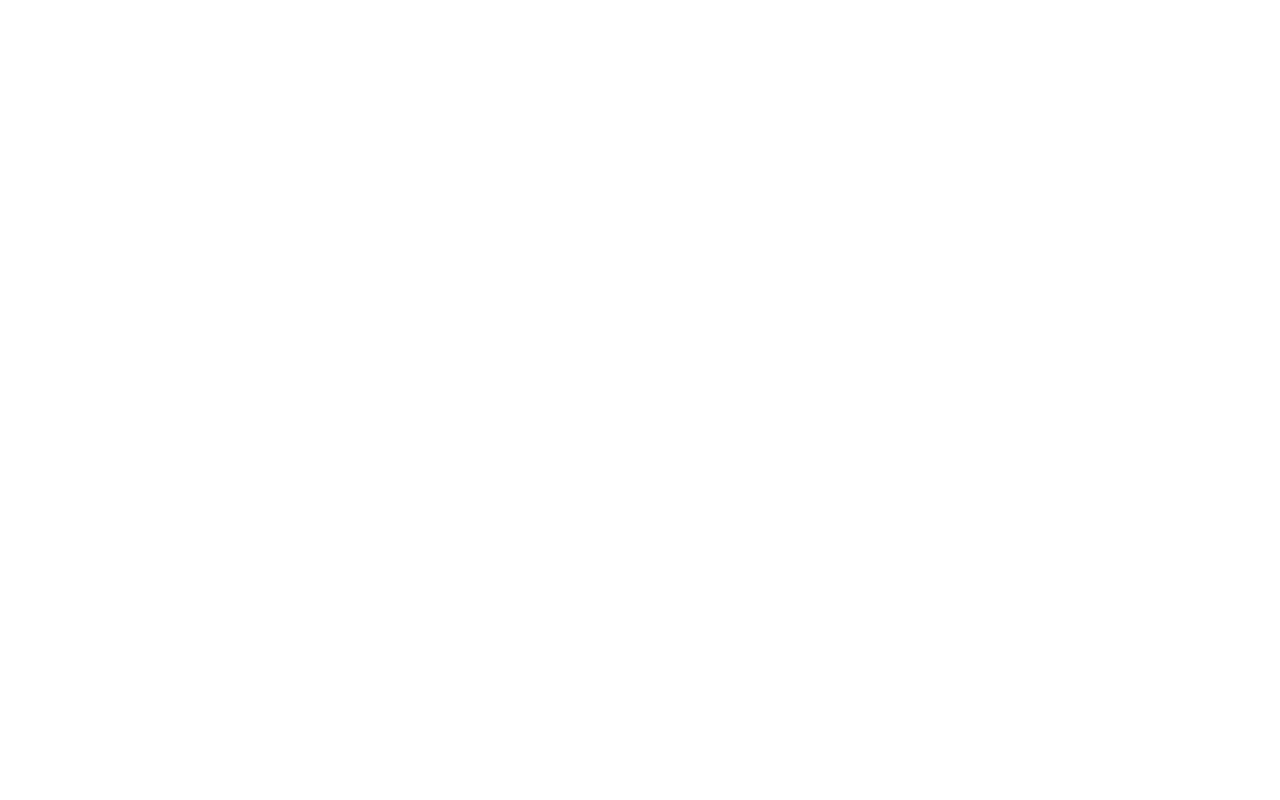
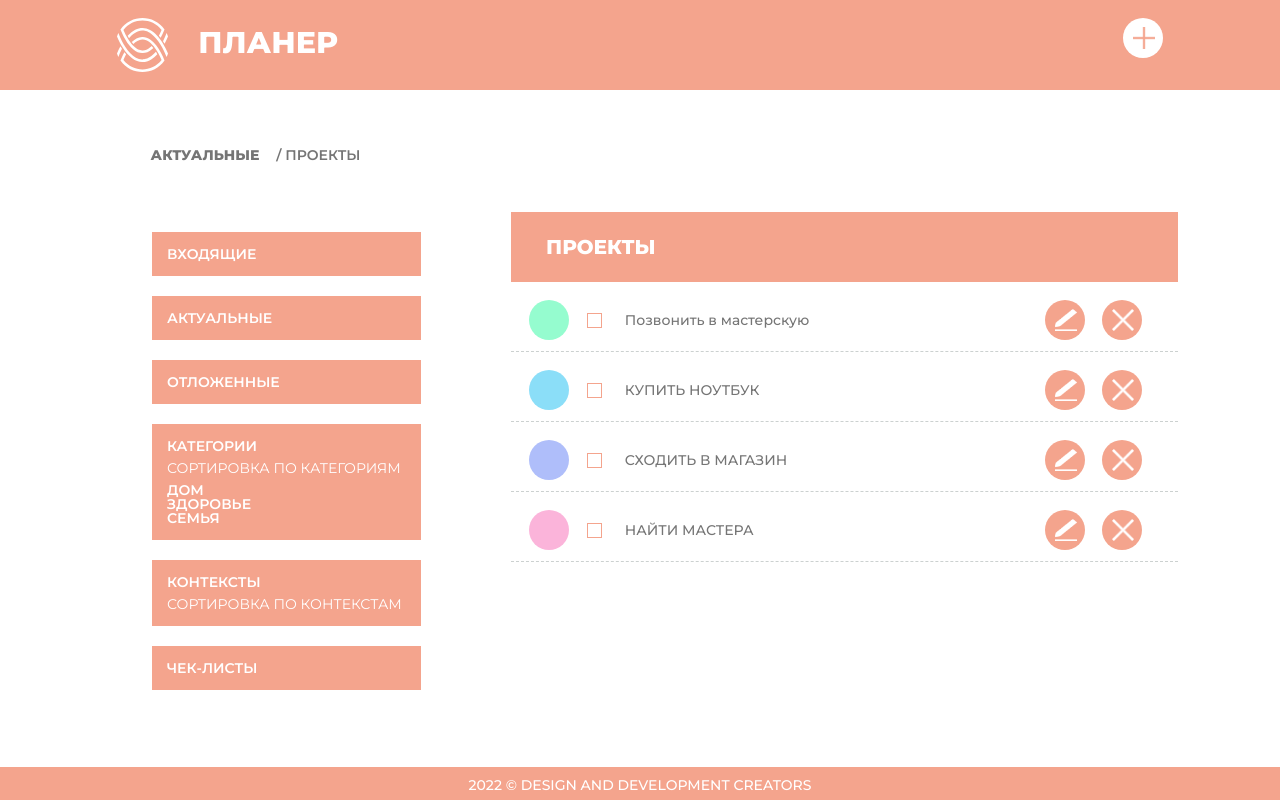
Before and after one commit to sssheina/ITGirl-Project-JS, a website: page 4_projects.html in a window 1280 px wide. Drawn offline with nearby package versions, Linux system fonts and the light colour scheme; files that its build step writes are made by us from their sources.

Commit message:
4projects

```diff
--- a/4_projects.html
+++ b/4_projects.html
@@ -0,0 +1,278 @@
+<!DOCTYPE html>
+<html lang="ru">
+  <head>
+    <meta charset="UTF-8" >
+    <meta http-equiv="X-UA-Compatible" content="IE=edge" >
+    <meta name="viewport" content="width=device-width, initial-scale=1.0" >
+    <link
+      rel="shortcut icon"
+      href="./assets/images/logo_peach.png">
+    <link rel="stylesheet" href="./dist/styles/style.css" >
+    <title>ПЛАНЕР</title>
+  </head>
+  <body>
+    <div class="wrapper">
+      <!-- ХЕДЕР -->
+
+      <header class="header">
+        <div class="header__container _container">
+          <a href="./index.html" class="header__logo"
+            ><img
+              class="header__logopic"
+              src="./assets/images/logo_white.svg"
+              alt="logo">ПЛАНЕР</a
+          >
+          <nav class="header__menu menu">
+            <ul class="menu__list"></ul>
+          </nav>
+          <button class="header__button btn">
+            <img
+              class="header__buttonpic"
+              src="./assets/images/plus_peach_transparent.png"
+              alt="logo_white">
+
+          </button>
+        </div>
+      </header>
+
+      <!-- ОСНОВНОЙ БЛОК -->
+
+      <main class="projects">
+        <div class="projects__container _container">
+          <!-- ХЛЕБНЫЕ КРОШКИ -->
+
+          <ul class="projects__breadcrumb breadcrumb">
+            <li class="active">
+              <a href="./7_.html"
+                ><span class="projects__breadcrumb_main breadcrumb"
+                  >АКТУАЛЬНЫЕ</span
+                ></a
+              >
+            </li>
+            <li class="active">
+              <a href="#"
+                ><span class="projects__breadcrumb-next breadcrumb-thin"
+                  >/ ПРОЕКТЫ</span
+                ></a
+              >
+            </li>
+          </ul>
+
+          <!-- КОНЕЦ ХЛЕБНЫЕ КРОШКИ -->
+
+          <div class="projects__main-block main-block">
+            <div class="projects__container-main _container">
+              <div class="projects__body">
+                <!-- БОКОВОЕ МЕНЮ -->
+
+                <nav class="page__menu menu">
+                  <ul class="menu__list">
+                    <li class="menu__item menu_active">
+                      <a href="#" class="show">Входящие</a>
+                    </li>
+                    <li class="menu__item">
+                      <a href="#" class="show">Актуальные</a>
+                    </li>
+                    <li class="menu__item">
+                      <a href="#" class="show">Отложенные</a>
+                    </li>
+                    <li class="menu__item">
+                      <a href="#" class="show">Категории</a>
+                      <a href="#" class="showSub">Сортировка по категориям</a>
+                      <ul class="menu__sub">
+                        <li><a href="#">Дом</a></li>
+                        <li><a href="#">Здоровье</a></li>
+                        <li><a href="#">Семья</a></li>
+                      </ul>
+                    </li>
+                    <li class="menu__item">
+                      <a href="#" class="show">Контексты</a>
+                      <ul>
+                        <li class="menu__sub">
+                          <a href="#" class="show showSub"
+                            >Сортировка по контекстам</a
+                          >
+                        </li>
+                      </ul>
+                    </li>
+                    <li class="menu__item">
+                      <a href="#" class="show">Чек-листы</a>
+                    </li>
+                  </ul>
+                </nav>
+
+                <!-- ОСНОВНОЙ КОНТЕНТ -->
+
+                <section class="projects__page">
+                  <div class="projects__container-page">
+                    <div class="projects__name">
+                      <div class="projects__title">ПРОЕКТЫ</div>
+                    </div>
+
+                    <!-- СПИСОК КОНТЕКСТОВ-->
+
+                    <!-- первый пункт -->
+
+                    <div class="projects__block">
+                      <div class="projects__listItem listItem">
+                        <div
+                          class="projects__category category-ideas"
+                        ></div>
+                        <div class="projects__inputfield">
+                          <label class="projects__check check">
+                            <input type="checkbox" >
+                            <span
+                              class="projects__checkmark checkmark"
+                            ></span>
+                          </label>
+                        </div>
+                        <div class="projects__item-name">
+                          Позвонить в мастерскую
+                        </div>
+
+
+                        <button class="projects__btn-edit btn">
+                          <img
+                            class="projects__buttonpic"
+                            src="./assets/images/pencil_white.png"
+                            alt="logo_white"
+                          >
+                        </button>
+                        <button class="projects__btn-delite btn">
+                          <img
+                            class="projects__buttonpic"
+                            src="./assets/images/delite_white.png"
+                            alt="logo_white"
+                          >
+                        </button>
+                      </div>
+                    </div>
+
+                    <!-- второй пункт -->
+
+                    <div class="projects__block">
+                      <div class="projects__listItem listItem">
+                        <div
+                          class="projects__category category-recreation"
+                        ></div>
+
+                        <div class="projects__inputfield">
+                          <label class="projects__check check">
+                            <input type="checkbox" >
+                            <span
+                              class="projects__checkmark checkmark"
+                            ></span>
+                          </label>
+                        </div>
+                        <div class="projects__item-name">
+                          КУПИТЬ НОУТБУК
+                        </div>
+
+
+                        <button class="projects__btn-edit btn">
+                          <img
+                            class="projects__buttonpic"
+                            src="./assets/images/pencil_white.png"
+                            alt="logo_white" >
+
+                        </button>
+                        <button class="projects__btn-delite btn">
+                          <img
+                            class="projects__buttonpic"
+                            src="./assets/images/delite_white.png"
+                            alt="logo_white"
+                          >
+                        </button>
+                      </div>
+                    </div>
+
+                    <!-- третий пункт -->
+
+                    <div class="projects__block">
+                      <div class="projects__listItem listItem">
+                        <div
+                          class="projects__category category-sport"
+                        ></div>
+
+                        <div class="projects__inputfield">
+                          <label class="projects__check check">
+                            <input type="checkbox" >
+                            <span
+                              class="projects__checkmark checkmark"
+                            ></span>
+                          </label>
+                        </div>
+                        <div class="projects__item-name">
+                          СХОДИТЬ В МАГАЗИН
+                        </div>
+
+
+                        <button class="projects__btn-edit btn">
+                          <img
+                            class="projects__buttonpic"
+                            src="./assets/images/pencil_white.png"
+                            alt="logo_white"
+                          >
+                        </button>
+                        <button class="projects__btn-delite btn">
+                          <img
+                            class="projects__buttonpic"
+                            src="./assets/images/delite_white.png"
+                            alt="logo_white">
+                        </button>
+                      </div>
+                    </div>
+
+                    <!-- четвёртый пункт  -->
+
+                    <div class="projects__block">
+                      <div class="projects__listItem listItem">
+                        <div
+                          class="projects__category category-self-care"
+                        ></div>
+
+                        <div class="projects__inputfield">
+                          <label class="projects__check check">
+                            <input type="checkbox" >
+                            <span
+                              class="projects__checkmark checkmark"
+                            ></span>
+                          </label>
+                        </div>
+                        <div class="projects__item-name">НАЙТИ МАСТЕРА</div>
+
+
+                        <button class="projects__btn-edit btn">
+                          <img
+                            class="projects__buttonpic"
+                            src="./assets/images/pencil_white.png"
+                            alt="logo_white">
+                        </button>
+                        <button class="projects__btn-delite btn">
+                          <img
+                            class="projects__buttonpic"
+                            src="./assets/images/delite_white.png"
+                            alt="logo_white"
+                          >
+                        </button>
+                      </div>
+                    </div>
+                  </div>
+                </section>
+
+                <!-- ОКОНЧАНИЕ ОСНОВНОГО КОНТЕНТА -->
+              </div>
+            </div>
+          </div>
+        </div>
+      </main>
+
+      <!-- ФУТЕР -->
+      <footer class="footer">
+        <h4 class="footer__text">2022 © DESIGN AND DEVELOPMENT CREATORS</h4>
+      </footer>
+    </div>
+
+    <script src="./bundle.js"></script>
+  </body>
+</html>
--- a/assets/sass/4_projects.scss
+++ b/assets/sass/4_projects.scss
@@ -0,0 +1,69 @@
+.projects__container,
+.projects__container-main,
+.projects__container-page {
+  display: flex;
+  flex-direction: column;
+}
+
+.projects__body {
+  display: flex;
+  flex-direction: row;
+  justify-content: space-between;
+}
+
+.projects__name {
+  display: flex;
+  flex-direction: row;
+  width: 667px;
+  height: 70px;
+  background-color: #f4a48d;
+  padding-left: 35px;
+  padding-right: 35px;
+  align-items: center;
+  justify-content: space-between;
+}
+.projects__title,
+.projects__sort {
+  color: white;
+  font-size: 20px;
+  font-weight: 800;
+}
+
+.projects__listItem {
+  display: grid;
+  grid-template-columns: 1.5fr 1fr 11fr 1.5fr 1.5fr;
+  align-items: center;
+  border: 1px dashed #ccd1d0;
+  border-top: none;
+  border-right: none;
+  border-left: none;
+  padding: 1.3em;
+  height: 70px;
+}
+.projects__item {
+  font-size: 12px;
+  font-weight: 600;
+}
+
+.projects__block {
+  width: 667px;
+}
+
+.projects__breadcrumb {
+  display: flex;
+  flex-direction: row;
+}
+
+.projects__btn-edit,
+.projects__btn-delite {
+  height: 40px;
+  width: 40px;
+  background-color: #f4a48d;
+  color: white;
+}
+
+.projects__buttonpic {
+  width: 22px;
+  height: 22px;
+  text-align: center;
+}
--- a/assets/sass/style.sass
+++ b/assets/sass/style.sass
@@ -20,3 +20,4 @@
 @import "12_context_sorting.scss"
 @import "9_categories.scss"
 @import "8_waiting-list.scss"
+@import "4_projects.scss"
```
